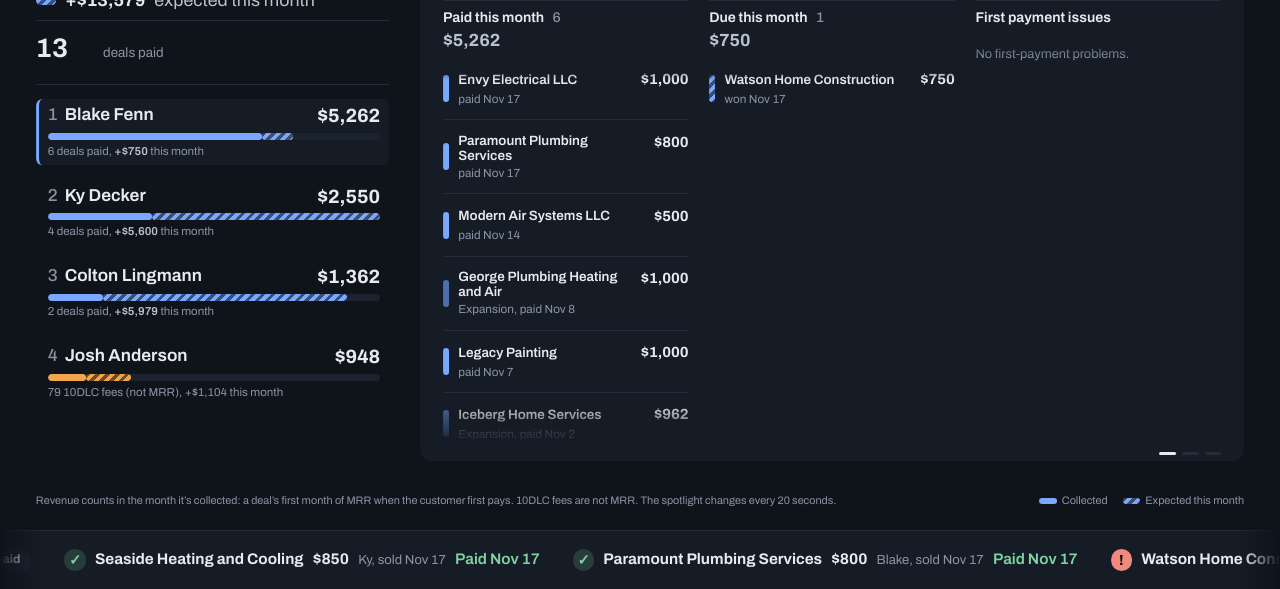
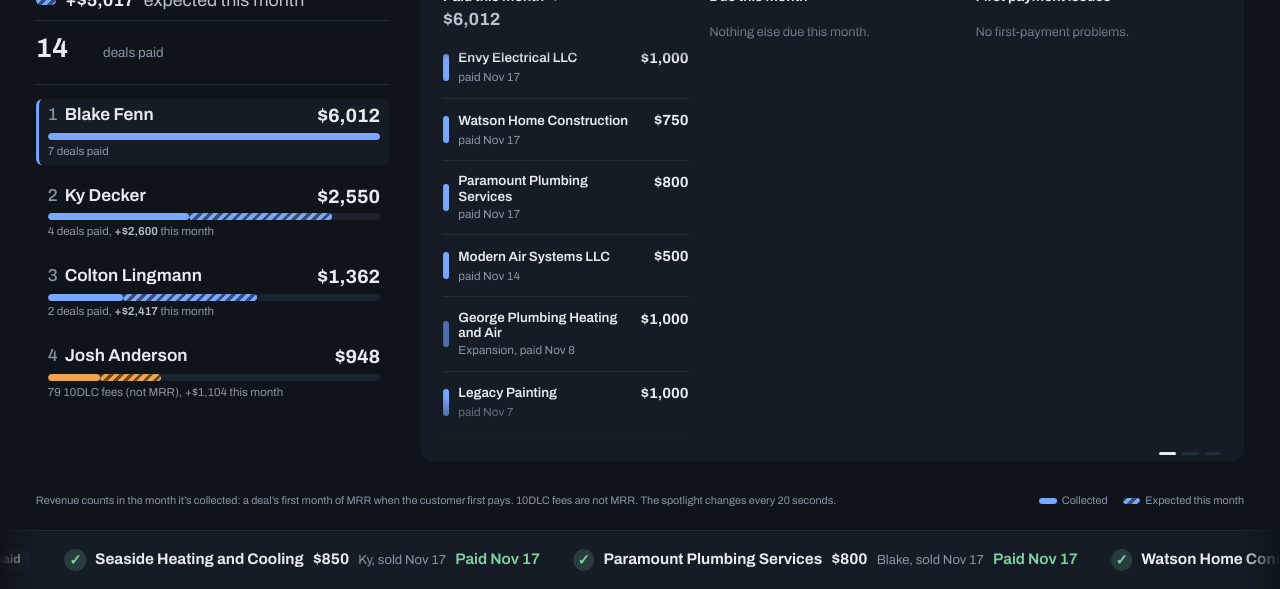
Before and after one commit to ChiirpAcc/MasterDash, a plain HTML site: page sales/index.html in a window 1280 px wide. Shown: the part 211-800 px from the top of the page. Drawn offline with Linux system fonts and the light colour scheme.

Commit message:
Sales KPI sk-v59: data 2026-11-18T20:28:04.400Z

```diff
--- a/sales/data/monthly.json
+++ b/sales/data/monthly.json
@@ -1,7 +1,7 @@
 {
  "meta": {
-  "version": "sk-v58",
-  "builtAt": "2026-11-18T20:22:44.522Z",
+  "version": "sk-v59",
+  "builtAt": "2026-11-18T20:28:04.400Z",
   "month": "2026-11",
   "periods": {
    "thisMonth": [
@@ -245,8 +245,8 @@
    "won": 28,
    "booked": 29475,
    "collectedDeals": 27,
-   "credited": 21888,
-   "newCredited": 19500,
+   "credited": 22738,
+   "newCredited": 20350,
    "expCredited": 2388,
    "dlcCredited": 0,
    "dlcCount": 0
@@ -304,9 +304,9 @@
    "month": "2026-05",
    "won": 10,
    "booked": 13400,
-   "collectedDeals": 7,
-   "credited": 9250,
-   "newCredited": 8250,
+   "collectedDeals": 6,
+   "credited": 8500,
+   "newCredited": 7500,
    "expCredited": 1000,
    "dlcCredited": 0,
    "dlcCount": 0
@@ -424,9 +424,9 @@
    "month": "2026-07",
    "won": 14,
    "booked": 15350,
-   "collectedDeals": 14,
-   "credited": 14600,
-   "newCredited": 13750,
+   "collectedDeals": 15,
+   "credited": 15450,
+   "newCredited": 14600,
    "expCredited": 850,
    "dlcCredited": 0,
    "dlcCount": 0
@@ -616,9 +616,9 @@
    "month": "2026-11",
    "won": 7,
    "booked": 7600,
-   "collectedDeals": 6,
-   "credited": 5262,
-   "newCredited": 3300,
+   "collectedDeals": 7,
+   "credited": 6012,
+   "newCredited": 4050,
    "expCredited": 1962,
    "dlcCredited": 0,
    "dlcCount": 0
--- a/sales/data/retention.json
+++ b/sales/data/retention.json
@@ -1,7 +1,7 @@
 {
  "meta": {
-  "version": "sk-v58",
-  "builtAt": "2026-11-18T20:22:44.522Z",
+  "version": "sk-v59",
+  "builtAt": "2026-11-18T20:28:04.400Z",
   "month": "2026-11",
   "periods": {
    "thisMonth": [
--- a/sales/data/sources.json
+++ b/sales/data/sources.json
@@ -1,7 +1,7 @@
 {
  "meta": {
-  "version": "sk-v58",
-  "builtAt": "2026-11-18T20:22:44.522Z",
+  "version": "sk-v59",
+  "builtAt": "2026-11-18T20:28:04.400Z",
   "month": "2026-11",
   "periods": {
    "thisMonth": [
@@ -37,7 +37,7 @@
  "sources": {
   "month": "2026-11",
   "thisMonth": {
-   "total": 10674,
+   "total": 11424,
    "mediums": [
     {
      "medium": "Events",
@@ -46,8 +46,8 @@
     },
     {
      "medium": "Partners and referrals",
-     "credited": 4462,
-     "deals": 5
+     "credited": 5212,
+     "deals": 6
     },
     {
      "medium": "Webinars",
@@ -71,6 +71,12 @@
      "medium": "Digital",
      "credited": 1850,
      "deals": 3
+    },
+    {
+     "source": "One-offs",
+     "medium": "Partners and referrals",
+     "credited": 1550,
+     "deals": 2
     },
     {
      "source": "Nexstar",
@@ -103,12 +109,6 @@
      "deals": 1
     },
     {
-     "source": "One-offs",
-     "medium": "Partners and referrals",
-     "credited": 800,
-     "deals": 1
-    },
-    {
      "source": "FieldEdge",
      "medium": "Partners and referrals",
      "credited": 700,
@@ -117,7 +117,7 @@
    ]
   },
   "ytd": {
-   "total": 350766.36,
+   "total": 352466.36,
    "mediums": [
     {
      "medium": "Events",
@@ -141,8 +141,8 @@
     },
     {
      "medium": "Untagged",
-     "credited": 93565.79,
-     "deals": 109
+     "credited": 95265.79,
+     "deals": 110
     }
    ],
    "top": [
@@ -177,12 +177,6 @@
      "deals": 7
     },
     {
-     "source": "Certain Path",
-     "medium": "Partners and referrals",
-     "credited": 8588,
-     "deals": 9
-    },
-    {
      "source": "BDR Co - Business Development Resources",
      "medium": "Partners and referrals",
      "credited": 8361,
@@ -193,6 +187,12 @@
      "medium": "Events",
      "credited": 7949,
      "deals": 8
+    },
+    {
+     "source": "Certain Path",
+     "medium": "Partners and referrals",
+     "credited": 7838,
+     "deals": 8
     }
    ]
   }
--- a/sales/data/summary.json
+++ b/sales/data/summary.json
@@ -1,7 +1,7 @@
 {
  "meta": {
-  "version": "sk-v58",
-  "builtAt": "2026-11-18T20:22:44.522Z",
+  "version": "sk-v59",
+  "builtAt": "2026-11-18T20:28:04.400Z",
   "month": "2026-11",
   "periods": {
    "thisMonth": [
@@ -36,15 +36,15 @@
  },
  "team": {
   "thisMonth": {
-   "credited": 11622,
-   "newCredited": 8212,
+   "credited": 12372,
+   "newCredited": 8962,
    "dlcCredited": 948,
    "dlcCount": 79,
    "expCredited": 2462,
-   "dealsCollected": 13,
+   "dealsCollected": 14,
    "dealsWon": 14,
    "booked": 16916.65,
-   "avgDaysToCollect": 26
+   "avgDaysToCollect": 24
   },
   "lastMonth": {
    "credited": 25941.29,
@@ -58,37 +58,37 @@
    "avgDaysToCollect": 24
   },
   "qtd": {
-   "credited": 37563.29,
-   "newCredited": 32941.33,
+   "credited": 38313.29,
+   "newCredited": 33691.33,
    "dlcCredited": 948,
    "dlcCount": 79,
    "expCredited": 3673.96,
-   "dealsCollected": 39,
+   "dealsCollected": 40,
    "dealsWon": 32,
    "booked": 43966.65,
    "avgDaysToCollect": 24
   },
   "ytd": {
-   "credited": 351714.36,
-   "newCredited": 335549.9,
+   "credited": 353414.36,
+   "newCredited": 337249.9,
    "dlcCredited": 948,
    "dlcCount": 79,
    "expCredited": 15216.46,
-   "dealsCollected": 366,
+   "dealsCollected": 367,
    "dealsWon": 426,
    "booked": 517784.94,
    "avgDaysToCollect": 8
   },
   "pending": {
-   "deals": 12,
-   "dealAmount": 13579.15,
+   "deals": 4,
+   "dealAmount": 5016.65,
    "dlcCount": 91,
    "dlcAmount": 1104,
-   "amount": 14683.15
+   "amount": 6120.65
   },
   "awaiting": {
-   "deals": 53,
-   "booked": 59096.19,
+   "deals": 52,
+   "booked": 58246.19,
    "stale": 44
   },
   "collectionRate": 0.879,
@@ -97,12 +97,12 @@
  "reps": [
   {
    "thisMonth": {
-    "credited": 5262,
-    "newCredited": 3300,
+    "credited": 6012,
+    "newCredited": 4050,
     "dlcCredited": 0,
     "dlcCount": 0,
     "expCredited": 1962,
-    "dealsCollected": 6,
+    "dealsCollected": 7,
     "dealsWon": 7,
     "booked": 7600,
     "avgDaysToCollect": 5
@@ -119,37 +119,37 @@
     "avgDaysToCollect": 7
    },
    "qtd": {
-    "credited": 10036,
-    "newCredited": 8074,
+    "credited": 10786,
+    "newCredited": 8824,
     "dlcCredited": 0,
     "dlcCount": 0,
     "expCredited": 1962,
-    "dealsCollected": 11,
+    "dealsCollected": 12,
     "dealsWon": 10,
     "booked": 12350,
     "avgDaysToCollect": 6
    },
    "ytd": {
-    "credited": 81275,
-    "newCredited": 79263,
+    "credited": 82025,
+    "newCredited": 80013,
     "dlcCredited": 0,
     "dlcCount": 0,
     "expCredited": 2012,
-    "dealsCollected": 73,
+    "dealsCollected": 74,
     "dealsWon": 83,
     "booked": 115448,
     "avgDaysToCollect": 4
    },
    "pending": {
-    "deals": 1,
-    "dealAmount": 750,
+    "deals": 0,
+    "dealAmount": 0,
     "dlcCount": 0,
     "dlcAmount": 0,
-    "amount": 750
+    "amount": 0
    },
    "awaiting": {
-    "deals": 9,
-    "booked": 9149,
+    "deals": 8,
+    "booked": 8399,
     "stale": 7
    },
    "collectionRate": 0.903,
@@ -202,11 +202,11 @@
     "avgDaysToCollect": 15
    },
    "pending": {
-    "deals": 5,
-    "dealAmount": 5600,
+    "deals": 3,
+    "dealAmount": 2600,
     "dlcCount": 0,
     "dlcAmount": 0,
-    "amount": 5600
+    "amount": 2600
    },
    "awaiting": {
     "deals": 22,
@@ -263,11 +263,11 @@
     "avgDaysToCollect": 7
    },
    "pending": {
-    "deals": 4,
-    "dealAmount": 5979.15,
+    "deals": 1,
+    "dealAmount": 2416.65,
     "dlcCount": 0,
     "dlcAmount": 0,
-    "amount": 5979.15
+    "amount": 2416.65
    },
    "awaiting": {
     "deals": 6,
@@ -376,26 +376,26 @@
     "avgDaysToCollect": 59
    },
    "ytd": {
-    "credited": 77105.96,
-    "newCredited": 72268,
+    "credited": 78055.96,
+    "newCredited": 73218,
     "dlcCredited": 0,
     "dlcCount": 0,
     "expCredited": 4837.96,
     "dealsCollected": 85,
     "dealsWon": 97,
     "booked": 108460,
-    "avgDaysToCollect": 7
+    "avgDaysToCollect": 6
    },
    "pending": {
-    "deals": 2,
-    "dealAmount": 1250,
+    "deals": 0,
+    "dealAmount": 0,
     "dlcCount": 0,
     "dlcAmount": 0,
-    "amount": 1250
+    "amount": 0
    },
    "awaiting": {
     "deals": 8,
-    "booked": 8725,
+    "booked": 8625,
     "stale": 8
    },
    "collectionRate": 0.912,
--- a/sales/index.html
+++ b/sales/index.html
@@ -562,6 +562,9 @@
       if (/not set up in Stripe/.test(w)) return 'Not set up in Stripe yet';
       if (/after month end/.test(w)) return 'Not paid yet, first charge after month end';
       if (/before month end/.test(w)) return 'Not paid yet, charge due this month';
+      var fw = w.match(/waived in Stripe until (\d{4}-\d{2}-\d{2})/);
+      if (fw) return 'Free months in Stripe until ' + day(fw[1]);
+      if (/\$0 plan/.test(w)) return 'On a $0 plan in Stripe';
       return 'Not paid yet';
     }
     function group() {
```
Also changed, not shown: sales/data/deals.json.
